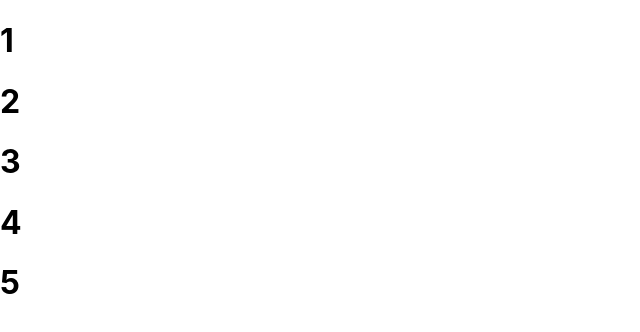
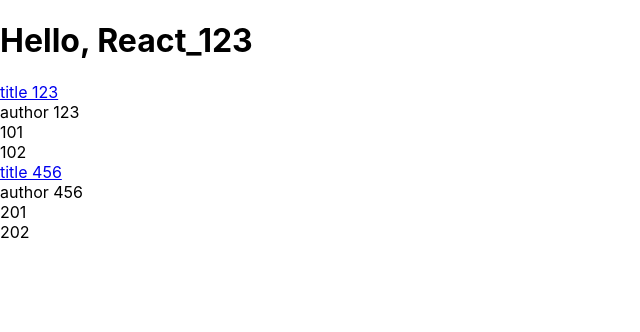
Before and after one commit to VX7bCYUz/reacttest, a React (Create React App) app: page / in a window 1280 px wide. Shown: the top 332 px of the page, without its empty margins (0-640 px from the left). Built offline with nearby package versions, Linux system fonts and the light colour scheme.

Commit message:
Another React Component

```diff
--- a/src/App.tsx
+++ b/src/App.tsx
@@ -1,16 +1,67 @@
 import React from 'react';
-import logo from './logo.svg';
+// import logo from './logo.svg';
 import './App.css';
-// import { listenerCount } from 'process';
 
-const list = [1,2,3,4,5]
+const title = 'React_123'
+// const list = [1,2,3,4,5]
 
-function App() {
+
+interface IPost {
+  title: string
+  url: string
+  author: string
+  commentsCnt: number
+  points: number
+  objID: number
+}
+const posts: IPost[] = [
+  {
+    title: 'title 123',
+    url: 'url 123',
+    author: 'author 123',
+    commentsCnt: 101,
+    points: 102,
+    objID: 103,
+  },
+  {
+    title: 'title 456',
+    url: 'url 456',
+    author: 'author 456',
+    commentsCnt: 201,
+    points: 202,
+    objID: 203,
+  }
+]
+
+
+const List = () => {
+  return (
+    <>
+    {posts.map(function(el){
+      return (
+        <div key={el.objID}>
+          <div><a href={el.url}>{el.title}</a></div>
+          <div>{el.author}</div>
+          <div>{el.commentsCnt}</div>
+          <div>{el.points}</div>
+        </div>
+      )
+    }
+    )
+  }
+  </>
+  )
+}
+
+function App(): JSX.Element {
   return (
     <div>
-      {list.map(el => (
+      <h1 className='greetings'>Hello, {title}</h1>
+
+      {/* {list.map(el => (
         <h1 key={el}>{el}</h1>
-      ))}
+      ))} */}
+      <><List /></>
     </div>
 
     // <div className="App">
--- a/src/index.tsx
+++ b/src/index.tsx
@@ -2,7 +2,7 @@ import React from 'react';
 import ReactDOM from 'react-dom/client';
 import './index.css';
 import App from './App';
-import reportWebVitals from './reportWebVitals';
+// import reportWebVitals from './reportWebVitals';
 
 const root = ReactDOM.createRoot(
   document.getElementById('root') as HTMLElement
@@ -16,4 +16,4 @@ root.render(
 // If you want to start measuring performance in your app, pass a function
 // to log results (for example: reportWebVitals(console.log))
 // or send to an analytics endpoint. Learn more: https://bit.ly/CRA-vitals
-reportWebVitals();
+// reportWebVitals();
```
